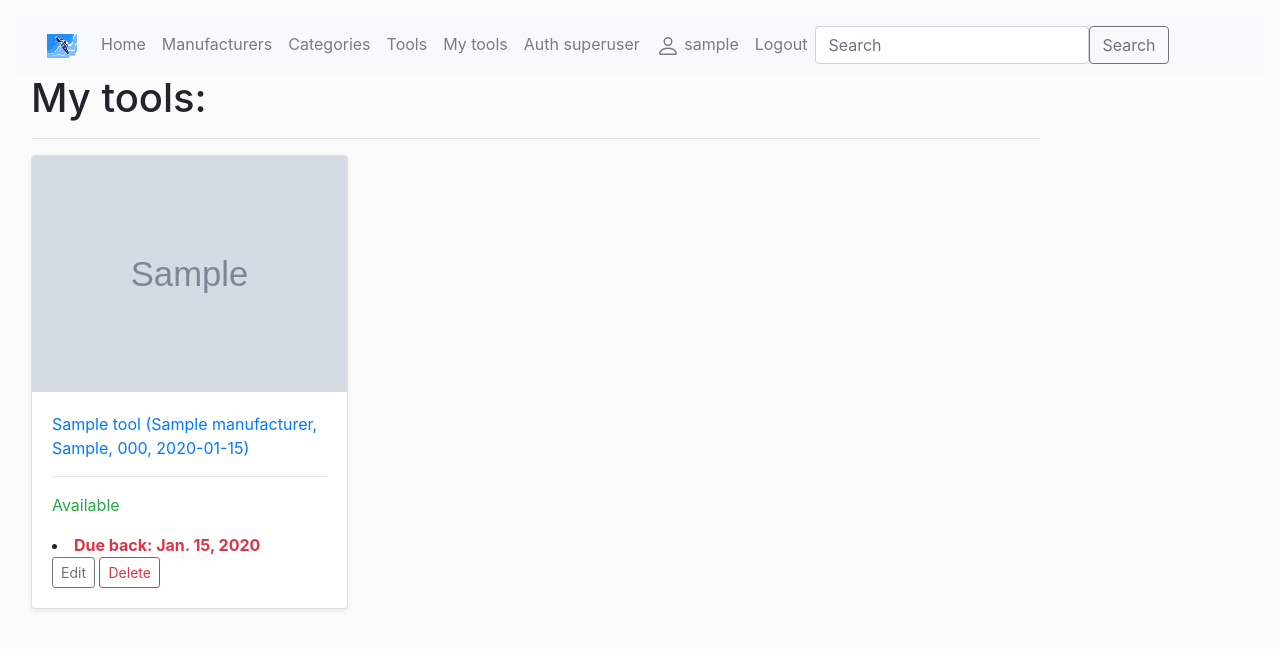
After one commit to TomasSm1978/pythonProject_IFSP, a Django app: page /mytools/ in a window 1280 px wide. The commit adds this page. Shown: the top 649 px of the page. Run offline with Django 4.2, Linux system fonts and the light colour scheme; a user stored in the database is signed in; tables that the repository leaves empty hold one stand-in row (values such as "Sample post"); grey boxes marked "Sample" are stand-in pictures; some libraries are stand-ins or nearby versions.

Commit message:
One more step forward. Login/logout created

```diff
--- a/IFSP/settings.py
+++ b/IFSP/settings.py
@@ -122,6 +122,11 @@ STATICFILES_DIRS = [
     BASE_DIR / 'static'
 ]
 
+MEDIA_ROOT = os.path.join(BASE_DIR, 'media')
+
+MEDIA_URL = 'media/'
+LOGIN_REDIRECT_URL = '/'
+
 # Default primary key field type
 # https://docs.djangoproject.com/en/4.1/ref/settings/#default-auto-field
 
--- a/IFSP/urls.py
+++ b/IFSP/urls.py
@@ -22,4 +22,5 @@ urlpatterns = [
     path('', include('IFSP_app.urls')),
     path('admin/', admin.site.urls),
     path('accounts/', include('django.contrib.auth.urls')),
-] + static(settings.STATIC_URL, document_root=settings.STATIC_ROOT)
+] + (static(settings.STATIC_URL, document_root=settings.STATIC_ROOT)
+     + static(settings.MEDIA_URL, document_root=settings.MEDIA_ROOT))
--- a/IFSP_app/models.py
+++ b/IFSP_app/models.py
@@ -15,6 +15,10 @@ class Category(models.Model):
 class Manufacturer(models.Model):
     name = models.CharField('Manufacturer name', max_length=200)
     country_origin = models.CharField('Manufacturer country of origin', max_length=200)
+    description = models.CharField('Manufacturer description', max_length=500)
+
+    def get_absolute_url(self):
+        return reverse('manufacturer', args=[str(self.id)])
 
     def __str__(self):
         return f'{self.name} ({self.country_origin})'
--- a/IFSP_app/urls.py
+++ b/IFSP_app/urls.py
@@ -6,4 +6,8 @@ urlpatterns = [
    path('', views.home, name="home"),
    path('manufacturers/', views.manufacturers, name="manufacturers"),
    path('manufacturers/<int:manufacturer_id>', views.manufacturer, name='manufacturer'),
+   path('categories/', views.categories, name="categories"),
+   path('tools/', views.tools, name="tools"),
+   path('tools/<int:tool_id>', views.tool, name='tool'),
+   path('mytools/', views.mytools, name='user-tools'),
 ]
--- a/IFSP_app/views.py
+++ b/IFSP_app/views.py
@@ -1,19 +1,49 @@
 from django.shortcuts import render, get_object_or_404
 from .models import Category, Manufacturer, Tool, ToolCopy
+from django.contrib.auth.decorators import login_required, permission_required
 
 def home(request):
     return render(request, 'home.html')
 
 def manufacturers(request):
     manufacturers = Manufacturer.objects.all()
-    toolcopy = ToolCopy.objects.all()
     context = {
         'manufacturers': manufacturers,
-        'toolcopy': toolcopy
     }
     return render(request, 'manufacturers.html', context=context)
+
+
+def categories(request):
+    categories = Category.objects.all()
+    context = {
+        'categories': categories,
+    }
+    return render(request, 'categories.html', context=context)
 
 
 def manufacturer(request, manufacturer_id):
     single_manufacturer = get_object_or_404(Manufacturer, pk=manufacturer_id)
     return render(request, 'manufacturer.html', {'manufacturer': single_manufacturer})
+
+
+def tools(request):
+    tools = Tool.objects.all()
+    context = {
+        'tools': tools,
+    }
+    return render(request, 'tools.html', context=context)
+
+
+def tool(request, tool_id):
+    single_tool = get_object_or_404(Tool, pk=tool_id)
+    return render(request, 'tool.html', {'tool': single_tool})
+
+@login_required()
+def mytools(request):
+    toolcopies = ToolCopy.objects.filter(customer=request.user.id)
+    toolcopies_all = ToolCopy.objects.all()
+    context = {
+        'toolcopies': toolcopies,
+        'toolcopies_all': toolcopies_all,
+    }
+    return render(request, 'user_tools.html', context=context)
--- a/templates/base.html
+++ b/templates/base.html
@@ -30,11 +30,14 @@
               <a class="nav-link" aria-current="page" href="{% url 'manufacturers' %}">Manufacturers</a>
             </li>
             <li class="nav-item">
-              <a class="nav-link" aria-current="page" href="{% url 'manufacturers' %}">Categories</a>
+              <a class="nav-link" aria-current="page" href="{% url 'categories' %}">Categories</a>
+            </li>
+            <li class="nav-item">
+              <a class="nav-link" aria-current="page" href="{% url 'tools' %}">Tools</a>
             </li>
 
             {% if user.is_authenticated %}
-            <li class="nav-item"><a class="nav-link" href="#">Authenticated</a></li>
+            <li class="nav-item"><a class="nav-link" href="{% url 'user-tools' %}">My tools</a></li>
             {% if user.is_superuser %}
             <li class="nav-item"><a class="nav-link" href="#">Auth superuser</a></li>
             {% endif %}
@@ -44,9 +47,9 @@
               </svg>
               {{ user.get_username }}</a>
             </li>
-            <li class="nav-item"><a class="nav-link" href="#">Logout</a></li>
+            <li class="nav-item"><a class="nav-link" href="{% url 'logout'%}?next={{request.path}}">Logout</a></li>
             {% else %}
-            <li class="nav-item"><a class="nav-link" href="#">Log in</a></li>
+            <li class="nav-item"><a class="nav-link" href="{% url 'login'%}?next={{request.path}}">Log in</a></li>
             {% endif %}
 
           </ul>
--- /dev/null
+++ b/templates/registration/logged_out.html
@@ -0,0 +1,6 @@
+{% extends "base.html" %}
+
+{% block content %}
+  <p>You have sign out successfully!</p>
+  <a href="{% url 'login'%}">Log in</a>
+{% endblock %}
--- /dev/null
+++ b/templates/user_tools.html
@@ -0,0 +1,85 @@
+{% extends "base.html" %}
+
+{% block content %}
+{% load static %}
+<h1>My tools:</h1>
+<hr>
+{% if user.is_superuser %}
+{% if toolcopies_all %}
+  <div class="row">
+    {% for toolcopy in toolcopies_all %}
+      <div class="col-md-4 d-flex align-items-stretch">
+        <div class="card mb-4 shadow-sm">
+          {% if toolcopy.tool.image %}
+          <img src="{{toolcopy.tool.image.url}}" class="card-img-top" alt="...">
+          {% else %}
+          <img src="{% static 'img/no-image.jpg' %}" class="card-img-top">
+          {% endif %}
+          <div class="card-body">
+            <a href="#">{{ toolcopy.tool }}</a>
+            <hr>
+            <p class="{% if toolcopy.status == 'a' %}text-success{% elif toolcopy.status == 'b' %}text-danger{% else %}text-warning{% endif %}">
+            {% if toolcopy.status == 'a' %}
+            {{ toolcopy.get_status_display }}
+            {% else %}
+            {{ toolcopy.get_status_display }} by {{ toolcopy.customer }} till {{ toolcopy.due_back }}
+            {% endif %}
+            </p>
+            <li><strong class="{% if toolcopy.is_overdue %}text-danger{% endif %}">Due back: {{ toolcopy.due_back }}</strong></li>
+
+            <div>
+              <a class="btn btn-outline-secondary btn-sm" href="#">Edit</a>
+             <a class="btn btn-outline-danger btn-sm" href="#">Delete</a>
+            </div>
+          </div>
+        </div>
+      </div>
+    {% endfor %}
+  </div>
+  {% else %}
+    <p>There is no tools in our page, sorry :(.</p>
+  {% endif %}
+{% else %}
+{% if toolcopies %}
+  <div class="row">
+    {% for toolcopy in toolcopies %}
+      <div class="col-md-4 d-flex align-items-stretch">
+        <div class="card mb-4 shadow-sm">
+          {% if toolcopy.tool.image %}
+          <img src="{{toolcopy.tool.image.url}}" class="card-img-top" alt="...">
+          {% else %}
+          <img src="{% static 'img/no-image.jpg' %}" class="card-img-top">
+          {% endif %}
+          <div class="card-body">
+            <a href="#">{{ toolcopy.tool }}</a>
+            <hr>
+            <p class="{% if toolcopy.status == 'a' %}text-success{% elif toolcopy.status == 'b' %}text-danger{% else %}text-warning{% endif %}">
+            {% if toolcopy.status == 'a' %}
+            {{ toolcopy.get_status_display }}
+            {% else %}
+            {{ toolcopy.get_status_display }} by {{ toolcopy.customer }} till {{ toolcopy.due_back }}
+            {% endif %}
+            </p>
+            <li><strong class="{% if toolcopy.is_overdue %}text-danger{% endif %}">Due back: {{ toolcopy.due_back }}</strong></li>
+
+            <div>
+              <a class="btn btn-outline-secondary btn-sm" href="#">Edit</a>
+             <a class="btn btn-outline-danger btn-sm" href="#">Delete</a>
+            </div>
+          </div>
+        </div>
+      </div>
+    {% endfor %}
+  </div>
+  {% else %}
+    <p>There is no tools in our page, sorry :(.</p>
+  {% endif %}
+{% endif %}
+
+
+
+{% endblock %}
+
+
+
+<li><strong>Due back:</strong> {{object.due_back}}</li>
```
Also changed, not shown: templates/categories.html (+4 -6 lines), templates/manufacturer.html (added, +9 -0 lines), templates/manufacturers.html (added, +19 -0 lines), templates/registration/login.html (added, +33 -0 lines), templates/tool.html (added, +27 -0 lines), templates/tools.html (added, +46 -0 lines).
